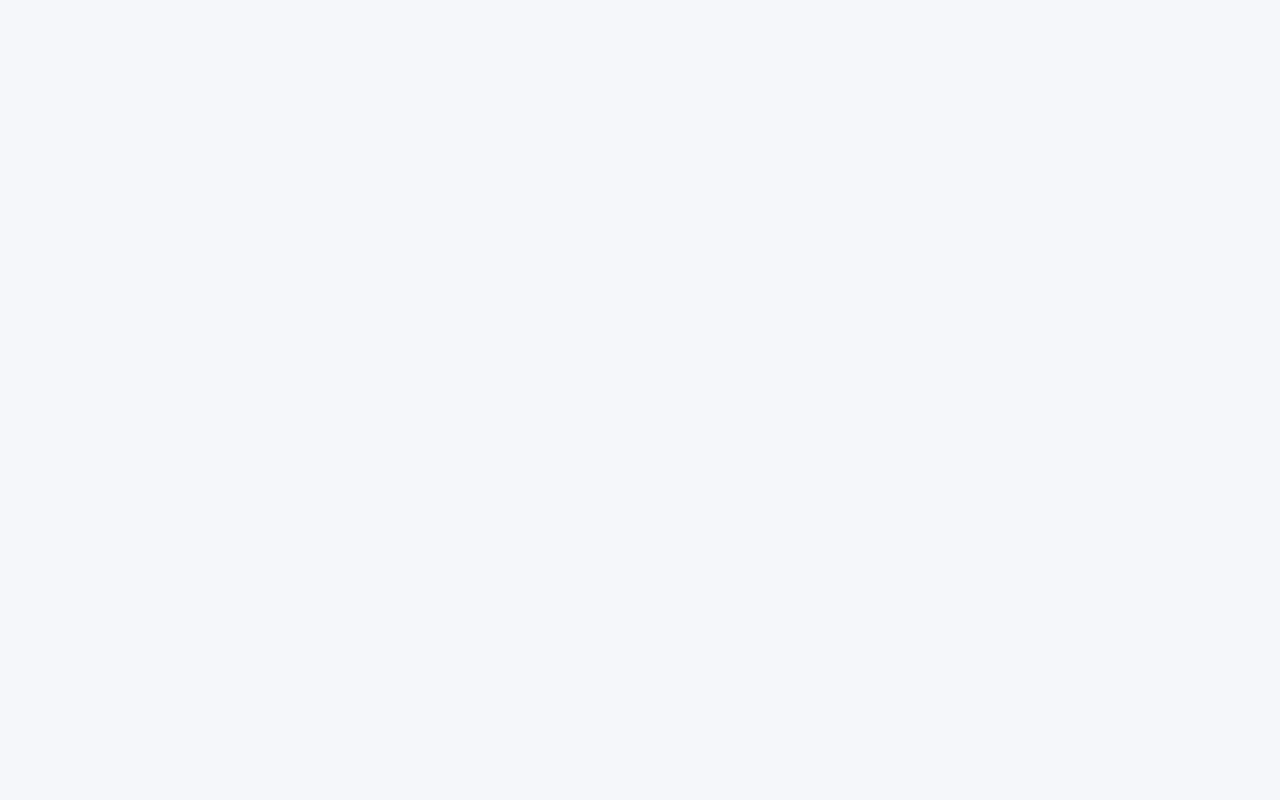
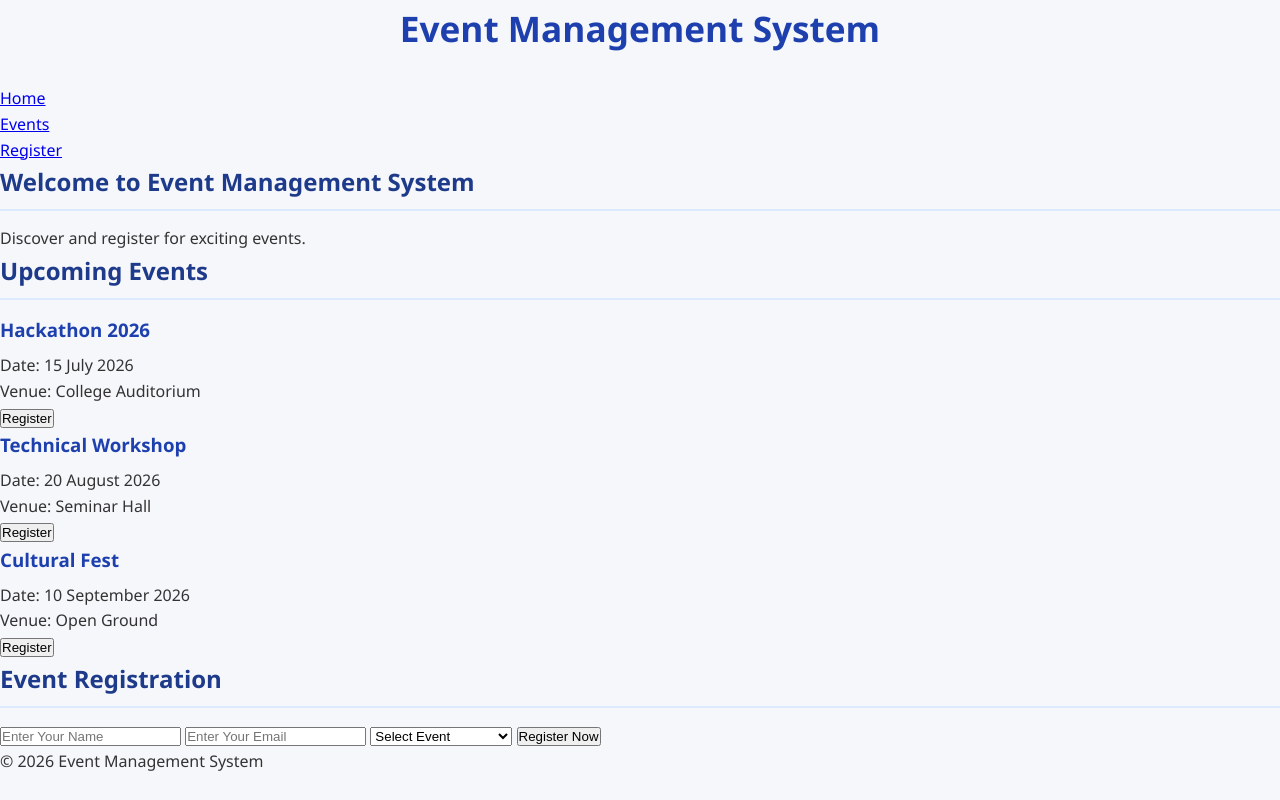
Before and after one commit to satyapavani470-rgb/Event-management-system-, a plain HTML site: page index.html in a window 1280 px wide. Drawn offline with Linux system fonts and the light colour scheme.

Commit message:
Update index.html

```diff
--- a/index.html
+++ b/index.html
@@ -1,18 +1,105 @@
-
-            <!DOCTYPE html>
+<!DOCTYPE html>
 <html lang="en">
 <head>
-  <meta charset="UTF-8">
-  <meta name="viewport" content="width=device-width, initial-scale=1.0">
-  <title>Event Management System</title>
-  <style>
-    * { box-sizing: border-box; margin: 0; padding: 0; }
-    body {
-      font-family: 'Segoe UI', sans-serif;
-      background: #f5f7fa;
-      color: #333;
-      padding: 20px;
-    }
-    .container { max-width: 900px; margin: 0 auto; }
-    h1 { text-align: center; color: #1e40af; margin-bottom: 30px; font-size: 2.2rem; }
-    h2 { color: #1e3a8a; margin-bottom: 15px; border-bottom: 2px solid #dbeafe; padding
+    <meta charset="UTF-8">
+    <meta name="viewport" content="width=device-width, initial-scale=1.0">
+    <title>Event Management System</title>
+    <link rel="stylesheet" href="style.css">
+</head>
+<body>
+
+    <header>
+        <h1>Event Management System</h1>
+        <nav>
+            <ul>
+                <li><a href="#home">Home</a></li>
+                <li><a href="#events">Events</a></li>
+                <li><a href="#register">Register</a></li>
+            </ul>
+        </nav>
+    </header>
+
+    <section id="home" class="hero">
+        <h2>Welcome to Event Management System</h2>
+        <p>Discover and register for exciting events.</p>
+    </section>
+
+    <section id="events" class="events">
+        <h2>Upcoming Events</h2>
+
+        <div class="event-container">
+
+            <div class="event-card">
+                <h3>Hackathon 2026</h3>
+                <p>Date: 15 July 2026</p>
+                <p>Venue: College Auditorium</p>
+                <button onclick="selectEvent('Hackathon 2026')">
+                    Register
+                </button>
+            </div>
+
+            <div class="event-card">
+                <h3>Technical Workshop</h3>
+                <p>Date: 20 August 2026</p>
+                <p>Venue: Seminar Hall</p>
+                <button onclick="selectEvent('Technical Workshop')">
+                    Register
+                </button>
+            </div>
+
+            <div class="event-card">
+                <h3>Cultural Fest</h3>
+                <p>Date: 10 September 2026</p>
+                <p>Venue: Open Ground</p>
+                <button onclick="selectEvent('Cultural Fest')">
+                    Register
+                </button>
+            </div>
+
+        </div>
+    </section>
+
+    <section id="register" class="register-section">
+        <h2>Event Registration</h2>
+
+        <form id="registrationForm">
+
+            <input
+                type="text"
+                id="name"
+                placeholder="Enter Your Name"
+                required
+            >
+
+            <input
+                type="email"
+                id="email"
+                placeholder="Enter Your Email"
+                required
+            >
+
+            <select id="eventName" required>
+                <option value="">Select Event</option>
+                <option>Hackathon 2026</option>
+                <option>Technical Workshop</option>
+                <option>Cultural Fest</option>
+            </select>
+
+            <button type="submit">
+                Register Now
+            </button>
+
+        </form>
+
+        <div id="message"></div>
+
+    </section>
+
+    <footer>
+        <p>© 2026 Event Management System</p>
+    </footer>
+
+    <script src="script.js"></script>
+
+</body>
+            </html>
```
